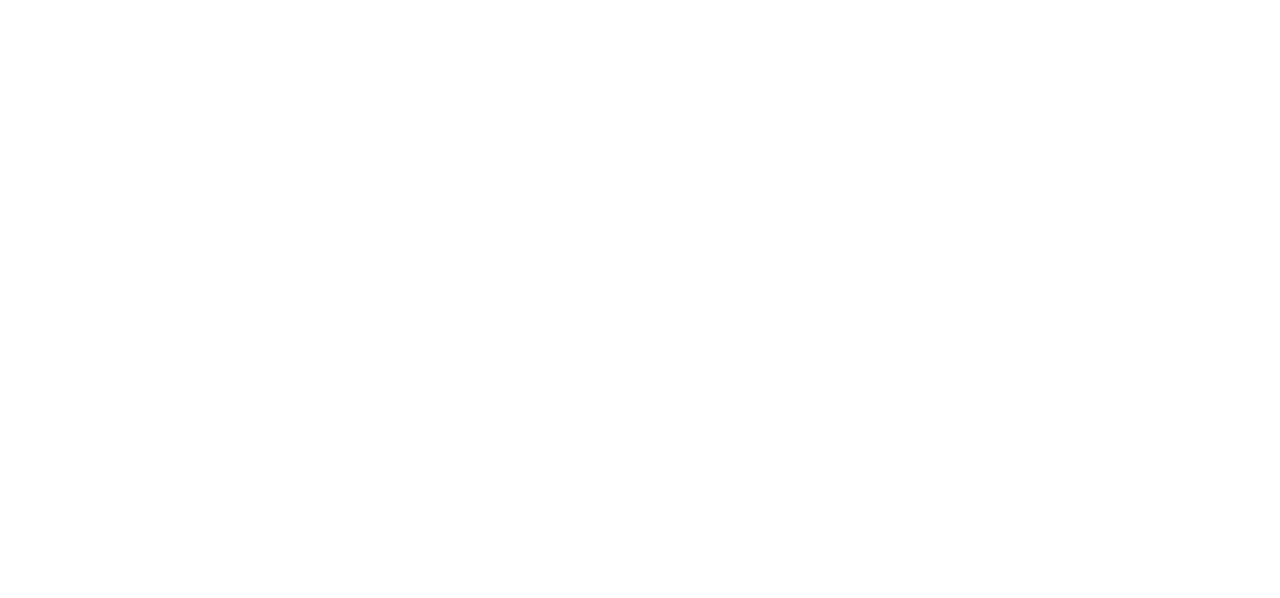
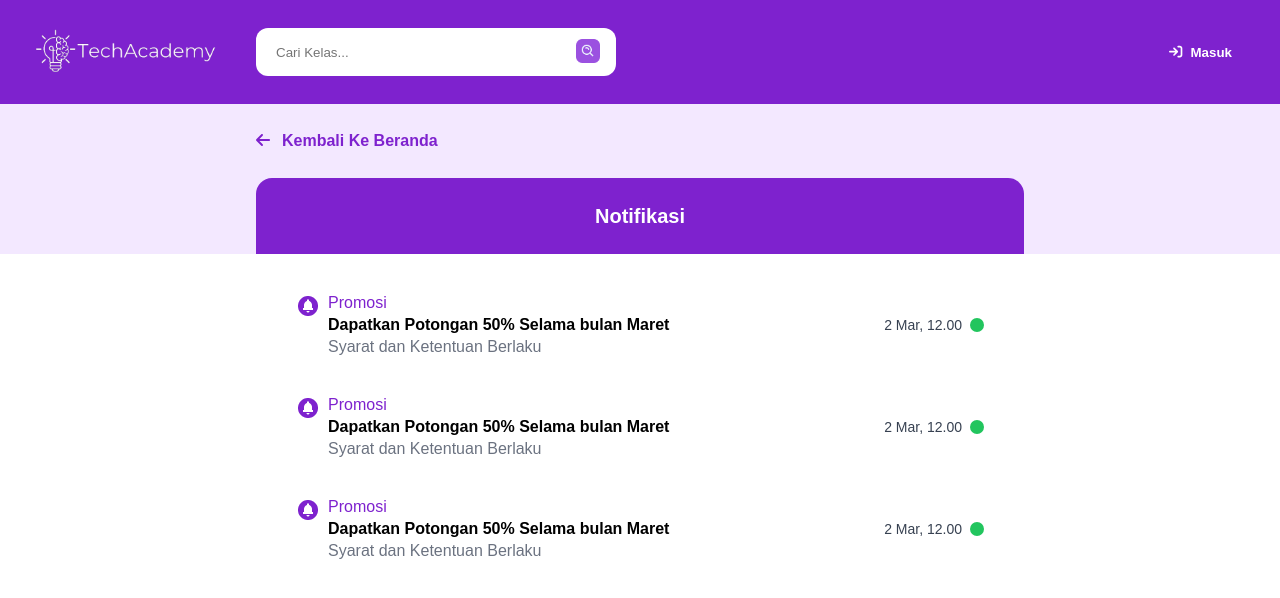
Before and after one commit to irfanmusthafaa/final_chapter_team02, a React (Vite) app: page /notification in a window 1280 px wide. Before the commit this address had no page. Shown: the top 598 px of the page. Built offline with nearby package versions, Linux system fonts and the light colour scheme.

Commit message:
update router

```diff
--- /dev/null
+++ b/src/pages/Notifikasi.jsx
@@ -0,0 +1,84 @@
+import React from "react";
+import { Nav } from "../assets/components/Nav";
+import { FontAwesomeIcon } from "@fortawesome/react-fontawesome";
+import { faArrowLeft, faCircle } from "@fortawesome/free-solid-svg-icons";
+import iconNotifikasi from "../assets/images/icon-notif.png";
+
+export const Notifikasi = () => {
+  return (
+    <>
+      <Nav />
+      <div className="bg-purple-100 h-[150px] flex flex-col justify-between items-center ">
+        <div className="w-[60%] mt-7">
+          <a href="/" className="text-purple-700 hover:text-purple-900 font-bold no-underline flex gap-3">
+            <FontAwesomeIcon icon={faArrowLeft} />
+            Kembali Ke Beranda
+          </a>
+        </div>
+        <div className="w-[60%] bg-purple-700 rounded-t-2xl">
+          {" "}
+          <h3 className="text-white text-xl py-6 text-center">Notifikasi</h3>
+        </div>
+      </div>
+      {/* card bawah */}
+      <div className="flex justify-center items-center ">
+        <div className="w-[60%] rounded-2xl min-h-[500px]">
+          <div className=" flex  px-10">
+            <div className="flex justify-between w-full mt-10">
+              <div className="flex gap-2 ">
+                <div>
+                  <img src={iconNotifikasi} alt="icon notif" />
+                </div>
+                <div className="flex flex-col gap-1">
+                  <p className="text-purple-700">Promosi</p>
+                  <p className="font-semibold">Dapatkan Potongan 50% Selama bulan Maret</p>
+                  <p className="text-gray-500">Syarat dan Ketentuan Berlaku</p>
+                </div>
+              </div>
+              <div className="flex justify-center items-center text-sm gap-2">
+                <p className="text-gray-700 text-sm">2 Mar, 12.00</p>
+                <FontAwesomeIcon icon={faCircle} className="text-green-500" />
+              </div>
+            </div>
+          </div>
+          <div className="flex  px-10">
+            <div className="flex justify-between w-full mt-10">
+              <div className="flex gap-2 ">
+                <div>
+                  <img src={iconNotifikasi} alt="icon notif" />
+                </div>
+                <div className="flex flex-col gap-1">
+                  <p className="text-purple-700">Promosi</p>
+                  <p className="font-semibold">Dapatkan Potongan 50% Selama bulan Maret</p>
+                  <p className="text-gray-500">Syarat dan Ketentuan Berlaku</p>
+                </div>
+              </div>
+              <div className="flex justify-center items-center text-sm gap-2">
+                <p className="text-gray-700 text-sm">2 Mar, 12.00</p>
+                <FontAwesomeIcon icon={faCircle} className="text-green-500" />
+              </div>
+            </div>
+          </div>
+          <div className="flex  px-10">
+            <div className="flex justify-between w-full mt-10">
+              <div className="flex gap-2 ">
+                <div>
+                  <img src={iconNotifikasi} alt="icon notif" />
+                </div>
+                <div className="flex flex-col gap-1">
+                  <p className="text-purple-700">Promosi</p>
+                  <p className="font-semibold">Dapatkan Potongan 50% Selama bulan Maret</p>
+                  <p className="text-gray-500">Syarat dan Ketentuan Berlaku</p>
+                </div>
+              </div>
+              <div className="flex justify-center items-center text-sm gap-2">
+                <p className="text-gray-700 text-sm">2 Mar, 12.00</p>
+                <FontAwesomeIcon icon={faCircle} className="text-green-500" />
+              </div>
+            </div>
+          </div>
+        </div>
+      </div>
+    </>
+  );
+};
--- a/src/routes/RouterList.jsx
+++ b/src/routes/RouterList.jsx
@@ -1,12 +1,14 @@
 import React from "react";
 import { BrowserRouter, Route, Routes } from "react-router-dom";
 import { Beranda } from "../pages/Beranda";
+import { Notifikasi } from "../pages/Notifikasi";
 
 export const RouterList = () => {
   return (
     <BrowserRouter>
       <Routes>
         <Route path="/" element={<Beranda />}></Route>
+        <Route path="/notification" element={<Notifikasi />}></Route>
       </Routes>
     </BrowserRouter>
   );
```
Also changed, not shown: src/assets/images/icon-notif.png (added).
